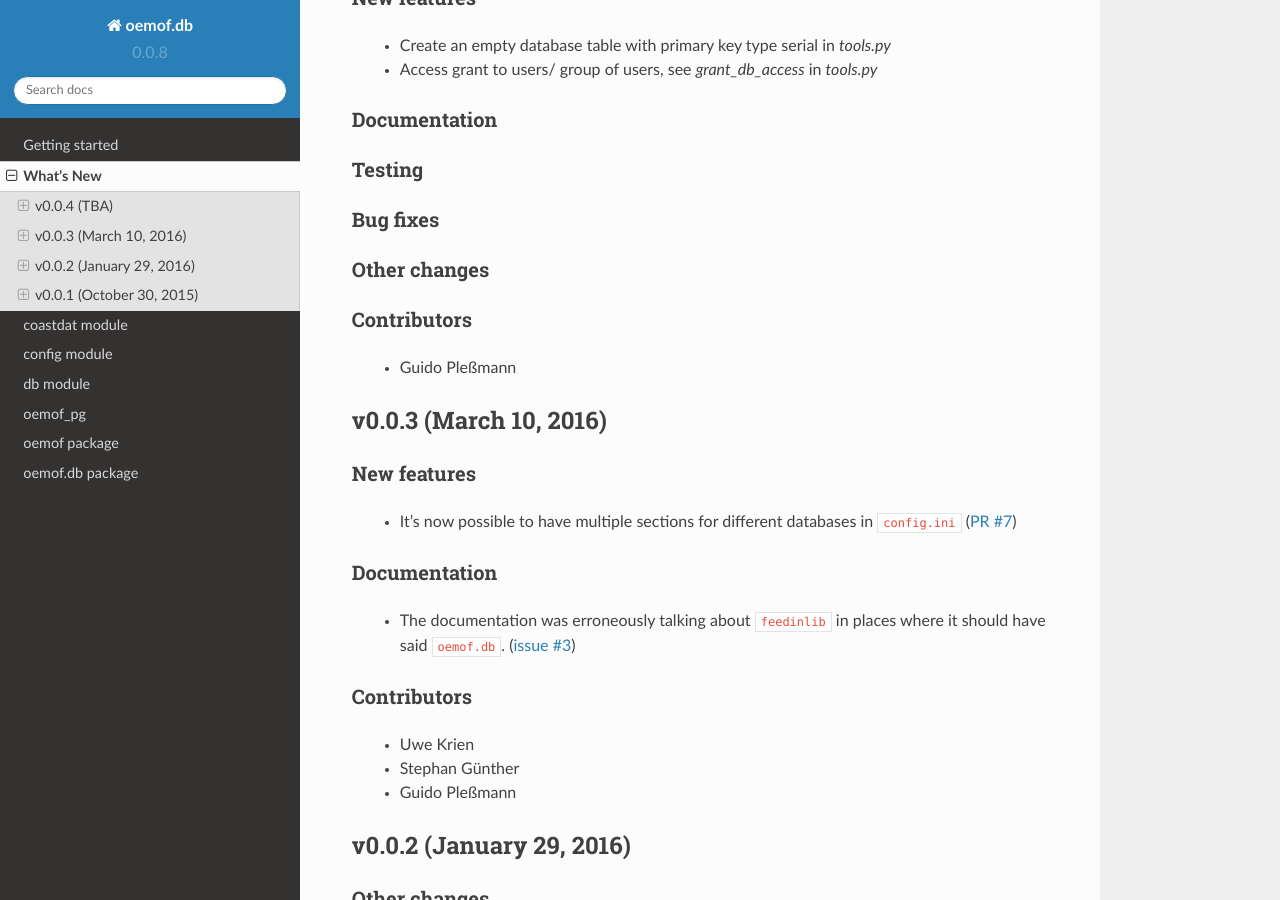
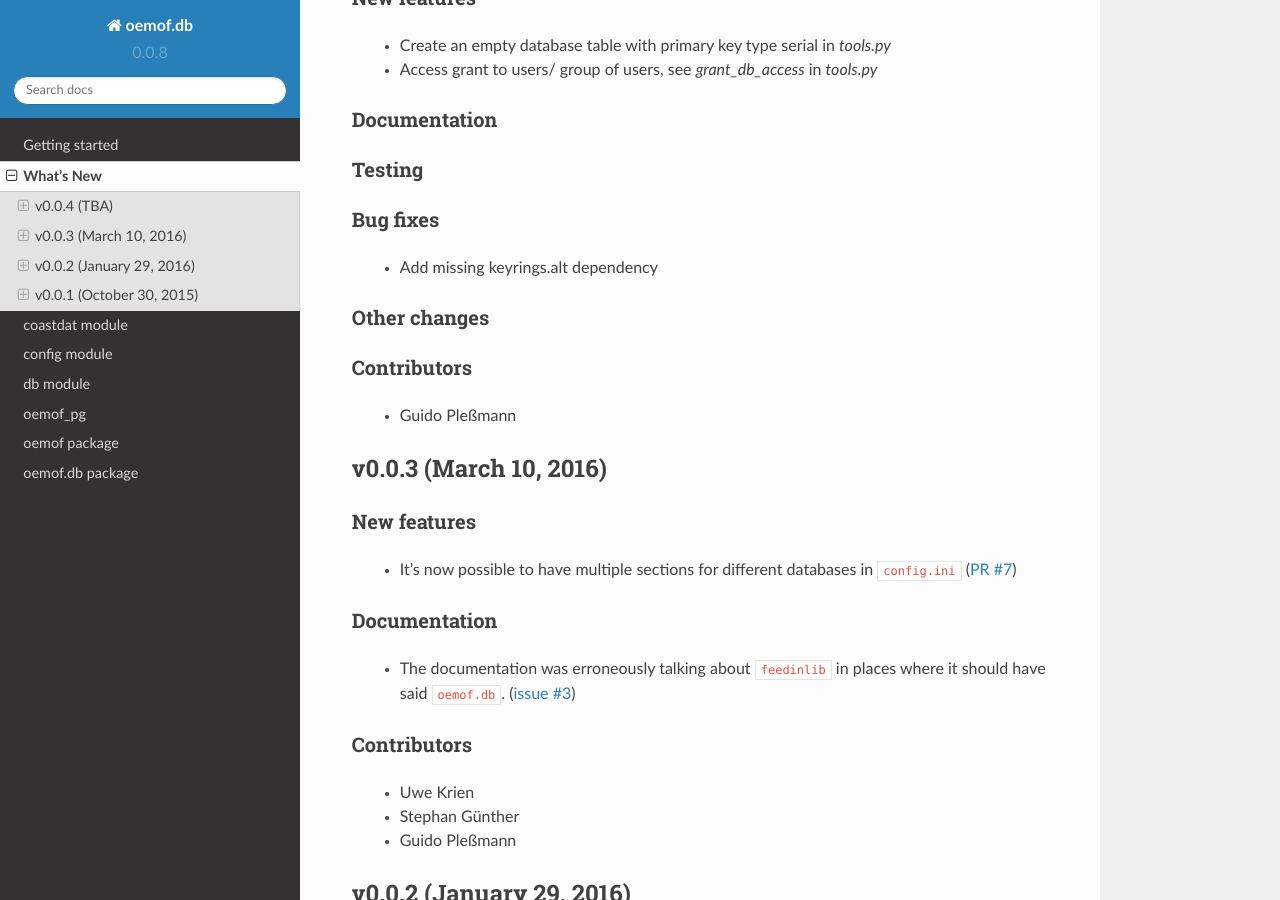
Before and after one commit to oemof/oemof-db, a Sphinx documentation site: the page built from doc/whats_new.rst, in a window 1280 px wide and 900 px high, scrolled down 436 px. Built offline with Sphinx 7.4.7 and the Read the Docs theme 2.0.0, drawn with Linux system fonts in a browser that asks for light colours; formulas are drawn with MathJax 3; pages that are not in the unit, such as notebooks, are missing from menus.

Commit message:
Update whatsnew

```diff
--- a/doc/whatsnew/v0004.txt
+++ b/doc/whatsnew/v0004.txt
@@ -19,6 +19,8 @@ Testing
 Bug fixes
 #########
 
+ * Add missing keyrings.alt dependency
+
 
 Other changes
 #############
```
